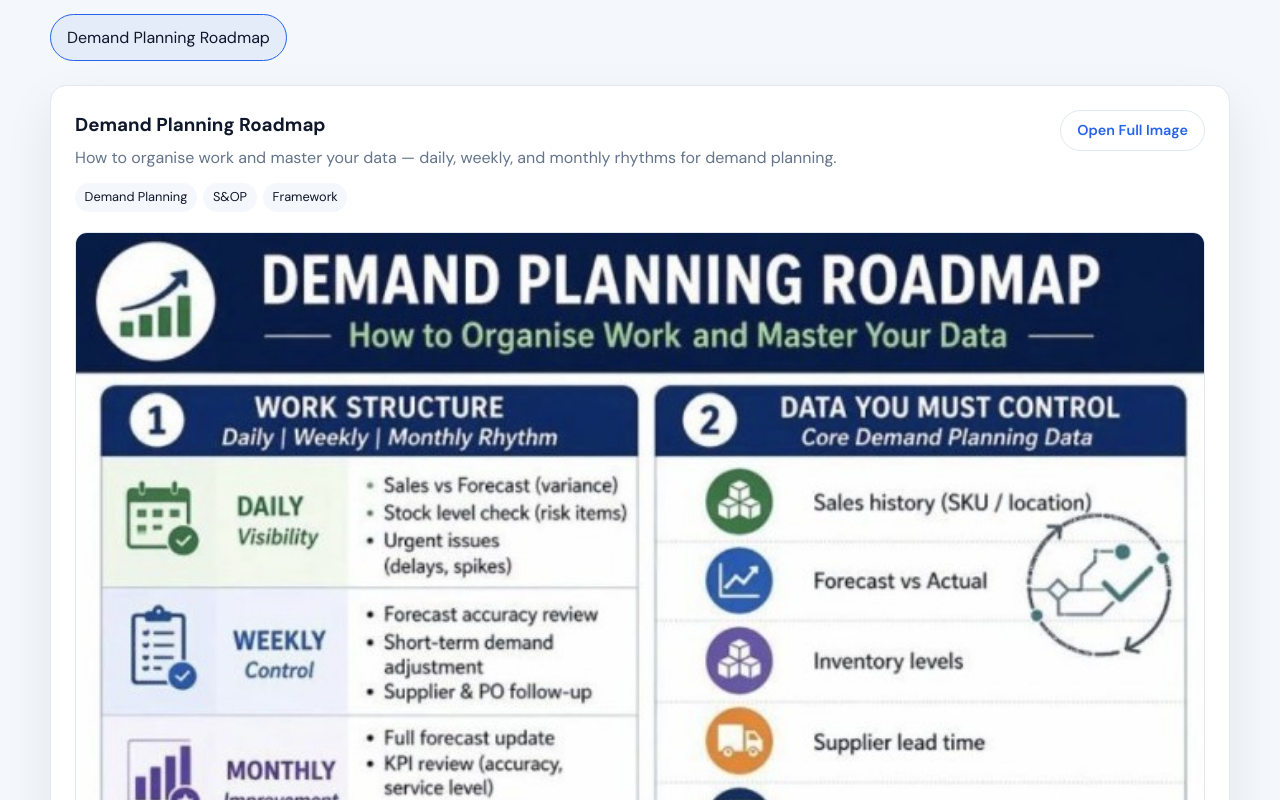
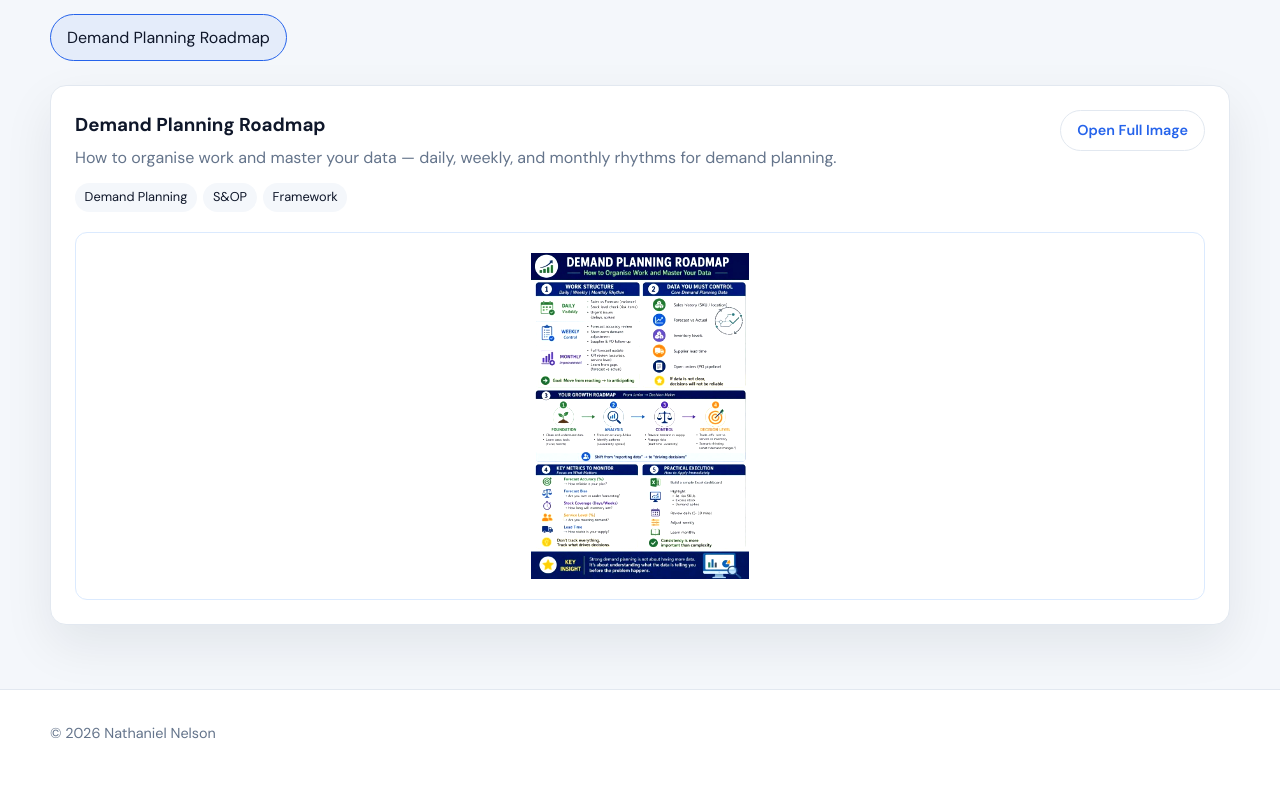
Before and after one commit to CaptianBoredASF/Website, a React (Vite) app: page /toolbox in a window 1280 px wide. Shown: the part 424-1224 px from the top of the page. After the commit the page ends 1201 px from the top, so only its background shows below. Built offline with nearby package versions, Linux system fonts and the light colour scheme.

Commit message:
Shrink and sharpen toolbox image

```diff
--- a/src/index.css
+++ b/src/index.css
@@ -923,16 +923,25 @@ a:hover {
 }
 
 .toolbox-image-wrap {
+  display: flex;
+  justify-content: center;
+  align-items: center;
+  padding: 1.25rem;
   border-radius: calc(var(--radius) - 4px);
   overflow: hidden;
-  background: #f8fafc;
-  border: 1px solid var(--border);
+  background: #ffffff;
+  border: 1px solid #dbeafe;
+  box-shadow: inset 0 0 0 1px rgba(255, 255, 255, 0.8);
 }
 
 .toolbox-image {
   display: block;
-  width: 100%;
+  width: 20%;
+  max-width: 240px;
   height: auto;
+  margin: 0 auto;
+  filter: contrast(1.22) saturate(1.35) brightness(1.04);
+  image-rendering: -webkit-optimize-contrast;
 }
 
 .site-footer {
```
